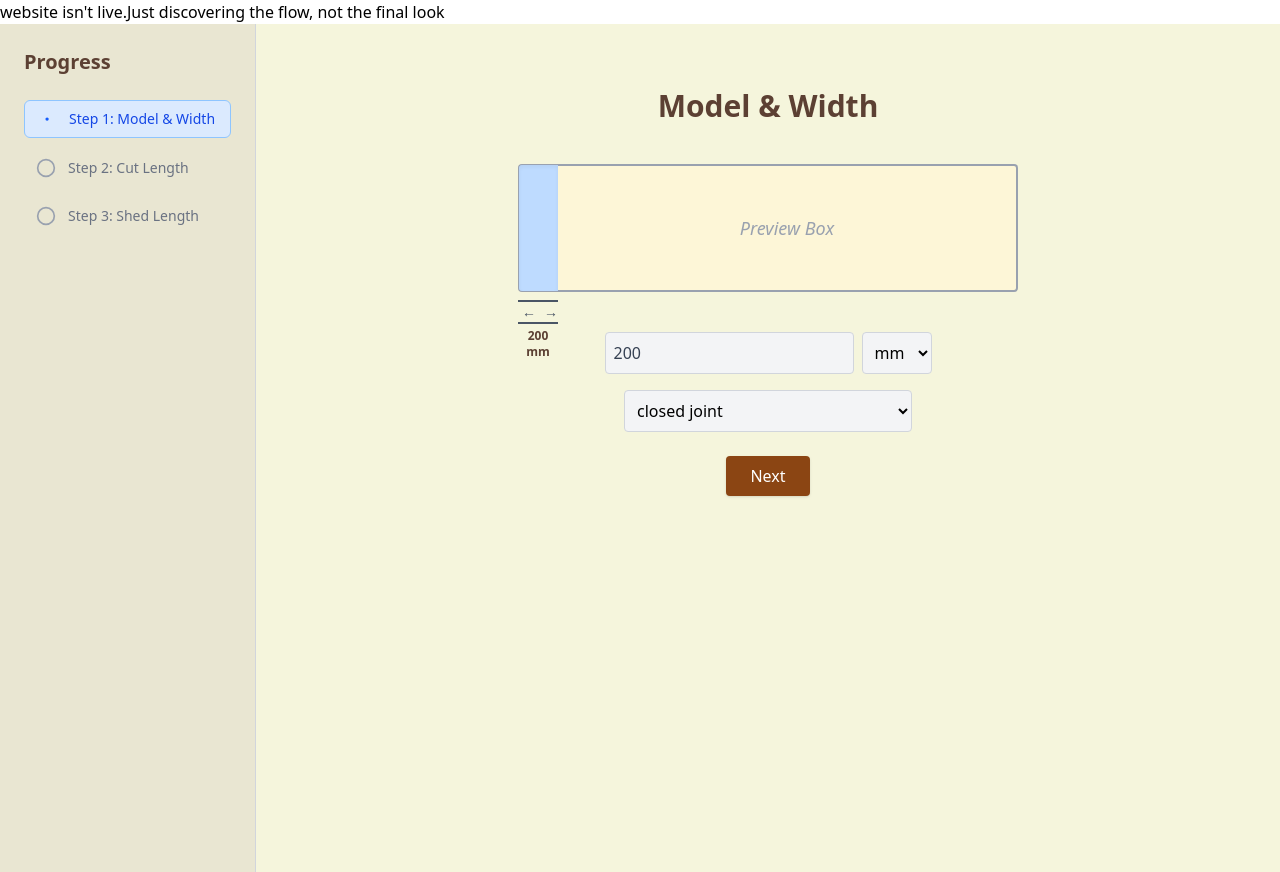
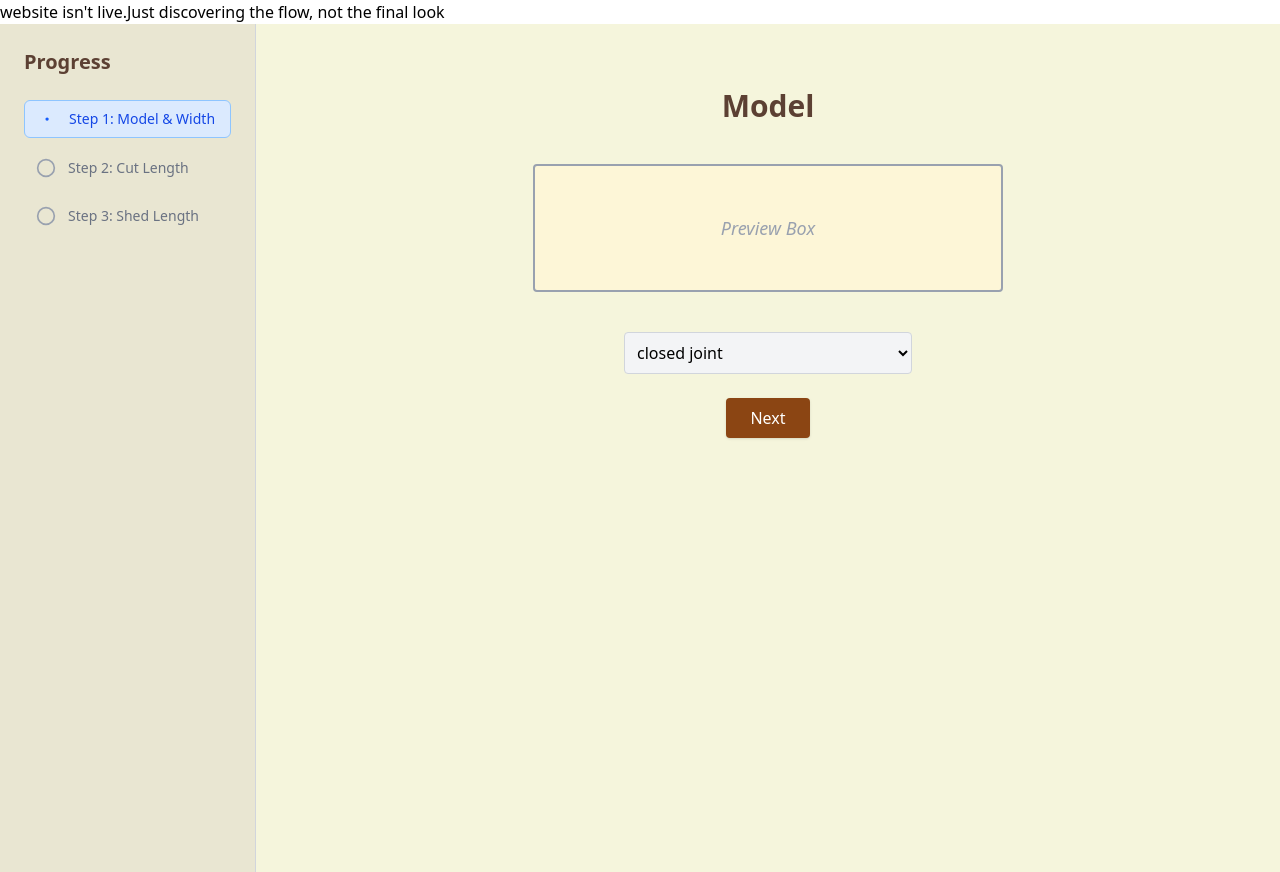
Before and after one commit to INZAMAMULHAQUE-0/kickPlate, a React (Vite) app in the folder client/: page /order in a window 1280 px wide. Built offline with nearby package versions, Linux system fonts and the light colour scheme.

Commit message:
step1 and step2

```diff
--- a/client/src/pages/Step1_SelectModel.jsx
+++ b/client/src/pages/Step1_SelectModel.jsx
@@ -15,19 +15,7 @@ const Step1_SelectModel = () => {
     });
   }, []);
 
-  const widthValue = parseFloat(kickplateData.width);
-  const isValidWidth = !isNaN(widthValue) && widthValue > 0;
-  const isNextEnabled = isValidWidth && kickplateData.model;
-
-  const getArrowWidth = () => {
-    if (!isValidWidth) return 20;
-    const scale = 1.5;
-    const min = 0;
-    const max = 256;
-    return Math.min(widthValue * scale, max);
-  };
-
-  const dynamicArrowWidth = getArrowWidth();
+  const isNextEnabled = kickplateData.model;
 
   const handleNext = () => {
     if (!isNextEnabled) return;
@@ -38,62 +26,26 @@ const Step1_SelectModel = () => {
   return (
     <div className="min-h-screen bg-[#f5f5dc] flex flex-col items-center px-6 py-10">
       <h1 className="text-3xl font-bold text-[#5c4033] mb-10 text-center">
-        <span className="text-blue-700"></span> Model & Width </h1>
+        <span className="text-blue-700"></span> Model
+      </h1>
 
-      {/* Unified Preview Box with Blue Strip on Left */}
-      <div className="relative mb-10">
-        <div className="flex">
-          {/* Blue strip - visually part of yellow box */}
-          <div className="w-10 h-32 bg-blue-200 border-l border-y border-gray-400 rounded-l-sm shadow-inner relative z-10"></div>
-
-          {/* Yellow box */}
-          <div className="w-[460px] h-32 bg-[#fdf6d7] border-2 border-gray-400 border-l-0 rounded-r-sm flex items-center justify-center">
-            <span className="text-gray-400 italic text-lg">Preview Box</span>
-          </div>
+      {/* Preview Box Only */}
+      <div className="mb-10">
+        <div className="w-[470px] h-32 bg-[#fdf6d7] border-2 border-gray-400 rounded-sm flex items-center justify-center">
+          <span className="text-gray-400 italic text-lg">Preview Box</span>
         </div>
-
-        {/* Arrow + 200mm under the blue part only */}
-<div className="absolute left-0 top-full mt-2 flex flex-col items-center w-10">
-  <div className="w-full flex items-center justify-between border-t-2 border-b-2 border-gray-600 px-1">
-    <span className="text-gray-600 text-sm">←</span>
-    <div className="h-0.5 bg-gray-500 flex-grow mx-1" />
-    <span className="text-gray-600 text-sm">→</span>
-  </div>
-  <div className="mt-1 text-[#5c4033] font-semibold text-xs text-center">
-    {kickplateData.width} {kickplateData.widthUnit}
-  </div>
-</div>
-
       </div>
 
-      {/* Disabled Inputs */}
-      <div className="flex gap-2 mb-4">
-        <input
-          type="number"
-          value={kickplateData.width}
-          disabled
-          className="p-2 rounded bg-gray-100 border border-gray-300 text-gray-700 cursor-not-allowed"
-        />
-        <select
-          value={kickplateData.widthUnit}
-          disabled
-          className="p-2 rounded bg-gray-100 border border-gray-300 cursor-not-allowed"
-        >
-          <option value="mm">mm</option>
-          <option value="cm">cm</option>
-          <option value="inch">inch</option>
-        </select>
-      </div>
-
+      {/* Disabled Model Dropdown */}
       <select
         value={kickplateData.model}
-        disabled
         className="w-72 p-2 rounded bg-gray-100 border border-gray-300 mb-6 cursor-not-allowed"
       >
         <option value="closed joint">closed joint</option>
-        <option value="open joint">open joint</option>
+        <option value="open joint" disabled>grove joint</option>
       </select>
 
+      {/* Next Button */}
       <button
         onClick={handleNext}
         disabled={!isNextEnabled}
--- a/client/src/pages/Step2_CutLength.jsx
+++ b/client/src/pages/Step2_CutLength.jsx
@@ -6,10 +6,13 @@ const Step2_CutLength = () => {
   const navigate = useNavigate();
   const { kickplateData, setKickplateData, stepStatus, setStepStatus } = useKickplate();
 
-  // Ensure default unit is 'mm' on first load
   useEffect(() => {
-    if (!kickplateData.cutLengthUnit) {
-      setKickplateData({ ...kickplateData, cutLengthUnit: 'mm' });
+    if (!kickplateData.cutLength || !kickplateData.cutLengthUnit) {
+      setKickplateData({
+        ...kickplateData,
+        cutLength: '200',
+        cutLengthUnit: 'mm',
+      });
     }
   }, []);
 
@@ -22,7 +25,6 @@ const Step2_CutLength = () => {
     navigate('/order/step3');
   };
 
-  // Dynamic arrow height (max capped to preview box height = 128px)
   const getArrowHeight = () => {
     if (!isValidHeight) return 40;
     const scale = 2.5;
@@ -36,19 +38,17 @@ const Step2_CutLength = () => {
   return (
     <div className="min-h-screen bg-[#f5f5dc] flex flex-col items-center p-6">
       <h1 className="text-2xl font-bold text-[#5c4033] mb-6 text-center">
-        <span className="text-blue-700"></span> Cut Length
+        Cut Length
       </h1>
 
       {/* Preview Area */}
       <div className="relative flex items-center justify-center mb-10">
-        {/* Left side: label + animated arrow side by side */}
+        {/* Left label + arrow */}
         <div className="flex items-center mr-4">
-          {/* Label on left of arrow */}
           <div className="text-[#5c4033] font-semibold text-sm mr-2 w-16 text-right">
             {isValidHeight ? `${kickplateData.cutLength} ${kickplateData.cutLengthUnit}` : 'Height'}
           </div>
 
-          {/* Animated vertical arrow */}
           <div
             className="flex flex-col items-center justify-center transition-all duration-300 ease-in-out"
             style={{ height: `${dynamicArrowHeight}px` }}
@@ -65,24 +65,18 @@ const Step2_CutLength = () => {
         </div>
       </div>
 
-      {/* Input Fields */}
+      {/* Disabled Inputs */}
       <div className="flex gap-2 mb-4">
         <input
           type="number"
-          min="0.01"
-          placeholder="Enter Height"
           value={kickplateData.cutLength}
-          onChange={(e) =>
-            setKickplateData({ ...kickplateData, cutLength: e.target.value })
-          }
-          className="p-2 rounded bg-white border border-gray-300 text-gray-700"
+          disabled
+          className="p-2 rounded bg-gray-100 border border-gray-300 text-gray-700 cursor-not-allowed"
         />
         <select
           value={kickplateData.cutLengthUnit}
-          onChange={(e) =>
-            setKickplateData({ ...kickplateData, cutLengthUnit: e.target.value })
-          }
-          className="p-2 rounded bg-white border border-gray-300"
+          disabled
+          className="p-2 rounded bg-gray-100 border border-gray-300 cursor-not-allowed"
         >
           <option value="mm">mm</option>
           <option value="cm">cm</option>
@@ -90,7 +84,6 @@ const Step2_CutLength = () => {
         </select>
       </div>
 
-      {/* Next Button */}
       <button
         onClick={handleNext}
         disabled={!isValidHeight}
```
